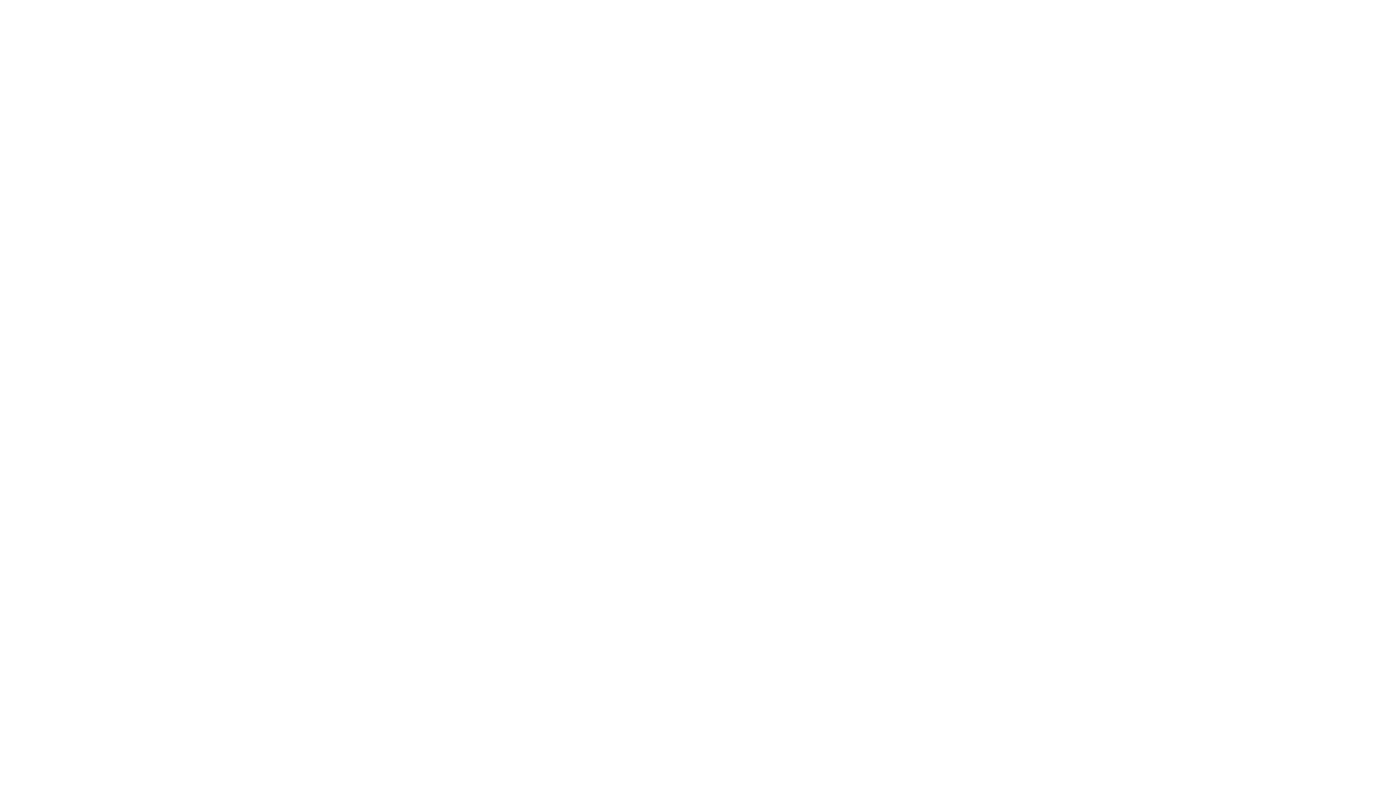
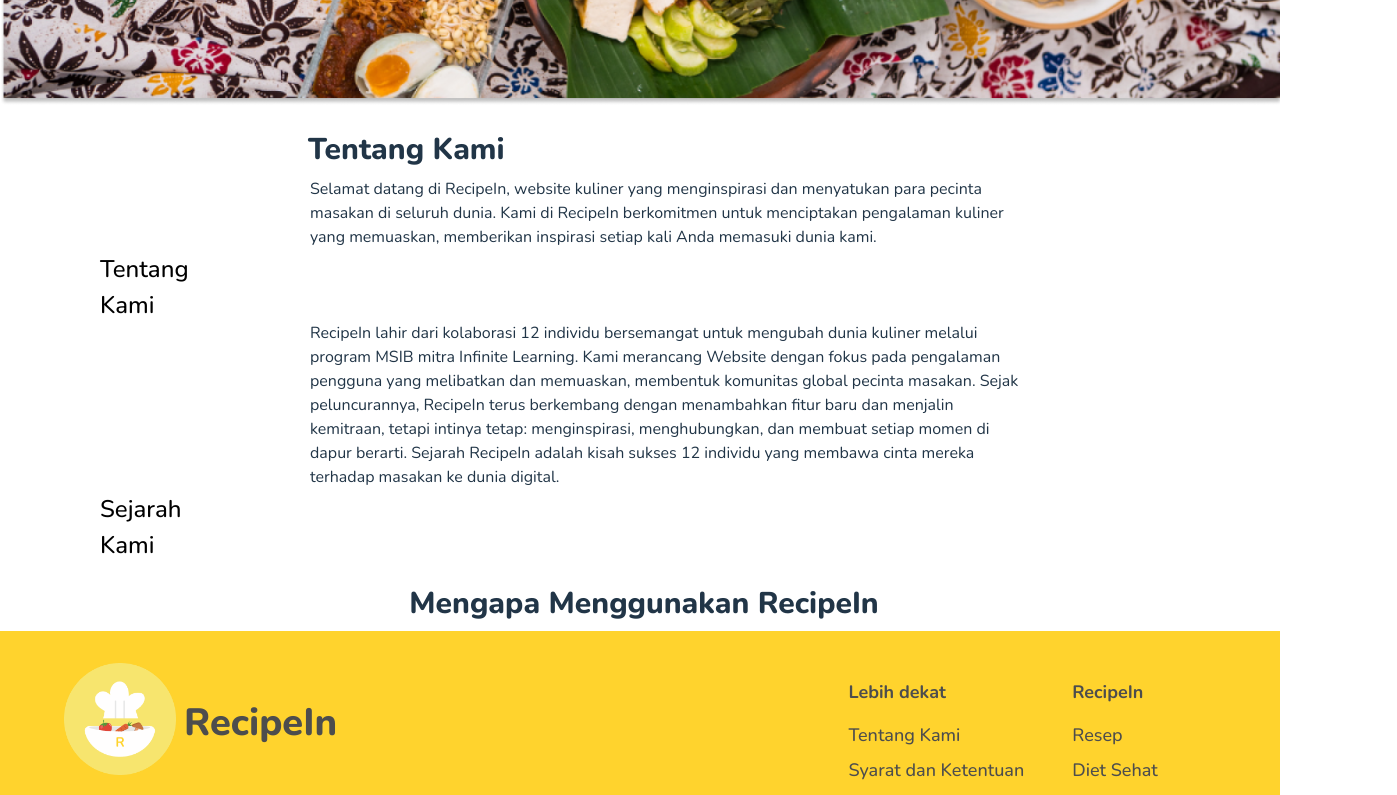
Before and after one commit to RecipeIn/recipein-website, a React (Vite) app: page /aboutus in a window 1280 px wide. Before the commit this address had no page. Shown: the part 380-1175 px from the top of the page, 1397 px wide, since content can reach past the window. Before the commit the page ends 800 px from the top, so only its background shows below. Built offline with nearby package versions, Linux system fonts and the light colour scheme.

Commit message:
first commit

```diff
--- a/src/App.jsx
+++ b/src/App.jsx
@@ -1,14 +1,14 @@
-import { useState } from 'react'
-import './App.css'
-import { BrowserRouter, Routes, Route } from 'react-router-dom'
-import Register from './pages/Register'
-import Login from './pages/Login'
-import ForgotPass from './pages/ForgotPass'
-import Verification from './pages/Verification'
-import NewPass from './pages/NewPass'
+import { useState } from "react";
+import "./App.css";
+import { BrowserRouter, Routes, Route } from "react-router-dom";
+import Register from "./pages/Register";
+import Login from "./pages/Login";
+import ForgotPass from "./pages/ForgotPass";
+import Verification from "./pages/Verification";
+import NewPass from "./pages/NewPass";
+import AboutUs from "./pages/AboutUs";
 
 function App() {
-
   return (
     <Routes>
       <Route index element={<Register />} />
@@ -16,9 +16,10 @@ function App() {
       <Route path="/forgotpass" element={<ForgotPass />} />
       <Route path="/verif" element={<Verification />} />
       <Route path="/newpass" element={<NewPass />} />
+      <Route path="/aboutus" element={<AboutUs />} />
       {/* <Route path="/register" element={<Register />} /> */}
     </Routes>
-  )
+  );
 }
 
-export default App
+export default App;
--- /dev/null
+++ b/src/pages/AboutUs.jsx
@@ -0,0 +1,46 @@
+import { useState } from "react";
+import { Link } from "react-router-dom";
+import header from "../assets/img/Header.png";
+import Footer from "../component/Footer.jsx";
+import Navbar from "../component/Navbar.jsx";
+
+function AboutUs() {
+  return (
+    <>
+      <section className="body-font font-nunito w-screen h-auto">
+        <Navbar />
+        <div className="content">
+          ``
+          <img src={header} className="w-100% h-auto object fit-cover" alt="" />
+          <p className=" pl-[300px] mt-5 ml-2 text-[30px] h-[50px] font-extrabold">Tentang Kami</p>
+          <div className="pl-[310px] pr-[260px] top-[130px] left-[200px]">
+            <p>
+              Selamat datang di RecipeIn, website kuliner yang menginspirasi dan menyatukan para pecinta masakan di seluruh dunia. Kami di RecipeIn berkomitmen untuk menciptakan pengalaman kuliner yang memuaskan, memberikan inspirasi setiap
+              kali Anda memasuki dunia kami.
+            </p>
+          </div>
+          <div className="pl-[100px] top-[130px] left-[200px] ">
+            <p className="text-2xl font-medium text-black mt-1">Tentang</p>
+            <p className="text-2xl font-medium text-black mt-1">Kami</p>
+          </div>
+          <div className="pl-[310px] pr-[260px] top-[130px] left-[200px]">
+            <p>
+              RecipeIn lahir dari kolaborasi 12 individu bersemangat untuk mengubah dunia kuliner melalui program MSIB mitra Infinite Learning. Kami merancang Website dengan fokus pada pengalaman pengguna yang melibatkan dan memuaskan,
+              membentuk komunitas global pecinta masakan. Sejak peluncurannya, RecipeIn terus berkembang dengan menambahkan fitur baru dan menjalin kemitraan, tetapi intinya tetap: menginspirasi, menghubungkan, dan membuat setiap momen di
+              dapur berarti. Sejarah RecipeIn adalah kisah sukses 12 individu yang membawa cinta mereka terhadap masakan ke dunia digital.
+            </p>
+          </div>
+          <div className="pl-[100px] top-[130px] left-[200px] ">
+            <p className="text-2xl font-medium text-black mt-1">Sejarah</p>
+            <p className="text-2xl font-medium text-black mt-1">Kami</p>
+          </div>
+          <p className=" text-center mt-5 ml-2 text-[30px] h-[50px] font-extrabold">Mengapa Menggunakan RecipeIn</p>
+        </div>
+
+        <Footer />
+      </section>
+    </>
+  );
+}
+
+export default AboutUs;
```
Also changed, not shown: src/assets/img/Header.png (added).
